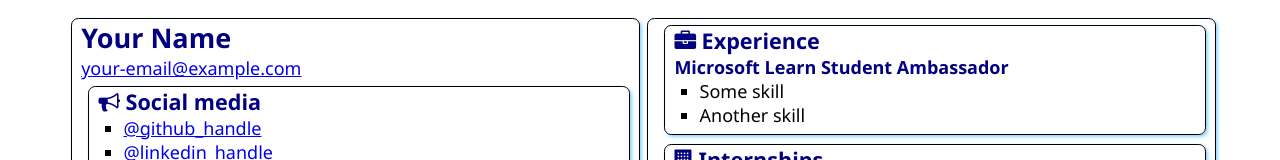
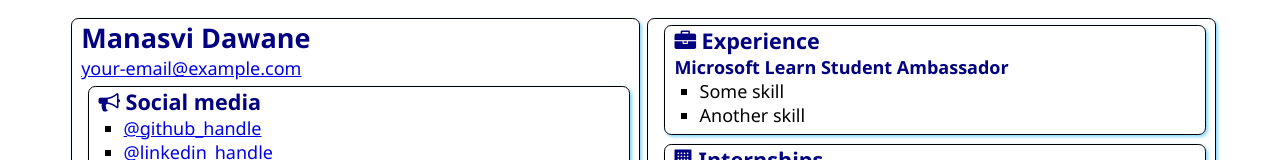
Before and after one commit to Manasvi-MLSA/SATechnicalOnboarding1, a plain HTML site: page src/index.html in a window 1280 px wide. Shown: the top 160 px of the page. Drawn offline with Linux system fonts and the light colour scheme.

Commit message:
Added My name
Just do changes in html code to change name

```diff
--- a/src/index.html
+++ b/src/index.html
@@ -12,7 +12,7 @@
 <body>
     <main>
         <article class="box">
-            <h1>Your Name</h1>
+            <h1> Manasvi Dawane</h1>
             <div><a href="mailto:your.email@example.com">your-email@example.com</a></div>
 
             <section class="box">
```
